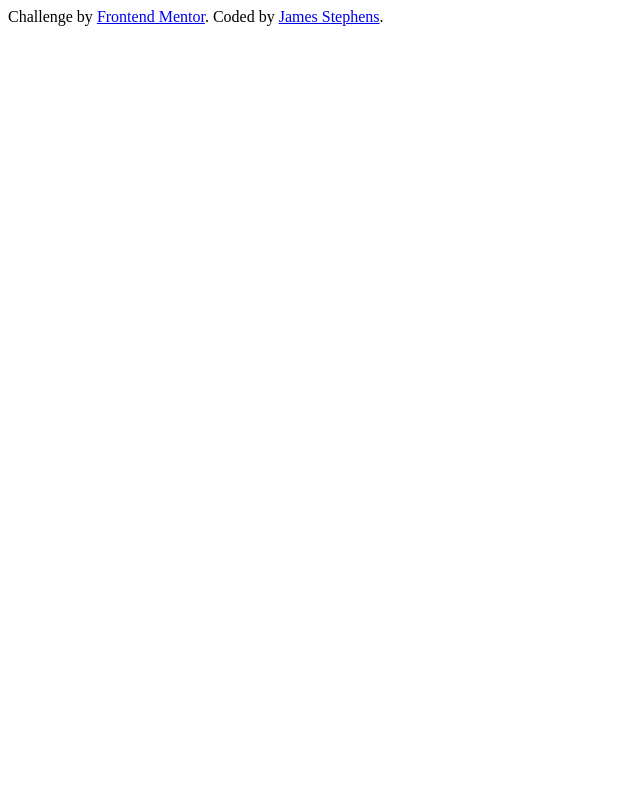
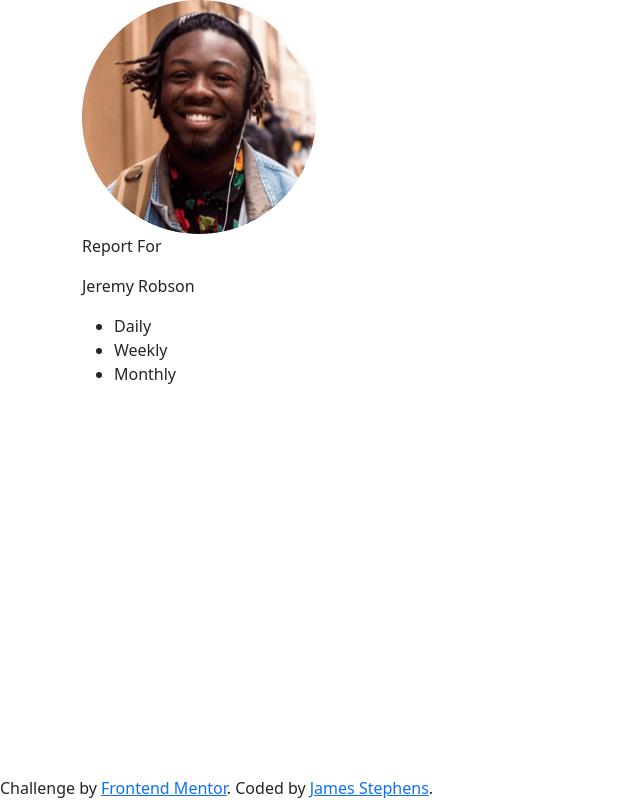
Before and after one commit to DevSteg/time_tracking_dashboard_FM, a plain HTML site: page index.html in a window 1280 px wide. Shown: the whole page, without its empty margins (0-640 px from the left). Drawn offline with nearby package versions, Linux system fonts and the light colour scheme.

Commit message:
Add: html for cards, info card content, and bootstrap link

```diff
--- a/index.html
+++ b/index.html
@@ -5,11 +5,63 @@
   <meta http-equiv="X-UA-Compatible" content="IE=edge">
   <meta name="viewport" content="width=device-width, initial-scale=1.0">
   <link rel="icon" type="image/png" sizes="32x32" href="assets/img/favicon-32x32.png">
+  <link href="https://cdn.jsdelivr.net/npm/bootstrap@5.1.3/dist/css/bootstrap.min.css" rel="stylesheet" integrity="sha384-1BmE4kWBq78iYhFldvKuhfTAU6auU8tT94WrHftjDbrCEXSU1oBoqyl2QvZ6jIW3" crossorigin="anonymous">
   <link rel="stylesheet" href="assets\css\style.css">
   <title>Time Countdown</title>
 </head>
 <body>
-  <footer>
+  <header>
+
+  </header>
+  <main>
+    <section class="container card-sec">
+      <div class="row">
+        <div class="select-card col-3">
+          <div class="info">
+            <div class="img-div">
+              <img src="assets\img\image-jeremy.png" alt="image of person">
+            </div>
+            <p class="report-tag">Report For</p>
+            <p class="name">
+              Jeremy Robson
+            </p>
+          </div>
+          <div class="select-period">
+            <ul class="period-list">
+              <li class="period-list-item">Daily</li>
+              <li class="period-list-item">Weekly</li>
+              <li class="period-list-item">Monthly</li>
+            </ul>
+          </div>
+        </div>
+        <div class="col-2">
+          <div class="top-card">
+
+          </div>
+          <div class="bottom-card">
+
+          </div>
+        </div>
+        <div class="col-2">
+          <div class="top-card">
+
+          </div>
+          <div class="bottom-card">
+
+          </div>
+        </div>
+        <div class="col-2">
+          <div class="top-card">
+
+          </div>
+          <div class="bottom-card">
+
+          </div>
+        </div>
+      </div>
+    </section>
+  </main>
+  <footer class="fixed-bottom">
     <div class="attribution">
       Challenge by <a href="https://www.frontendmentor.io?ref=challenge" target="_blank">Frontend Mentor</a>.
       Coded by <a href="#">James Stephens</a>.
```
